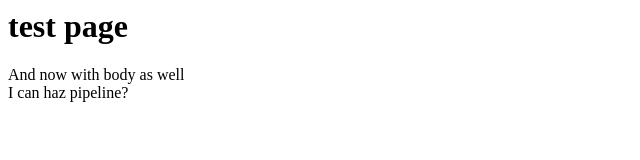
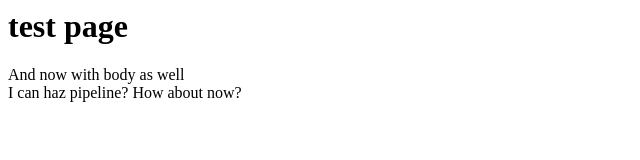
Before and after one commit to Stuart-Moore/azwpoc, a plain HTML site: page index.html in a window 1280 px wide. Shown: the whole page, without its empty margins (0-640 px from the left). Drawn offline with Linux system fonts and the light colour scheme.

Commit message:
trigger 2

```diff
--- a/index.html
+++ b/index.html
@@ -2,5 +2,5 @@
 <h1>test page</h1>
 And now with body as well
 <br/>
-I can haz pipeline?
+I can haz pipeline? How about now?
 </html>
```
